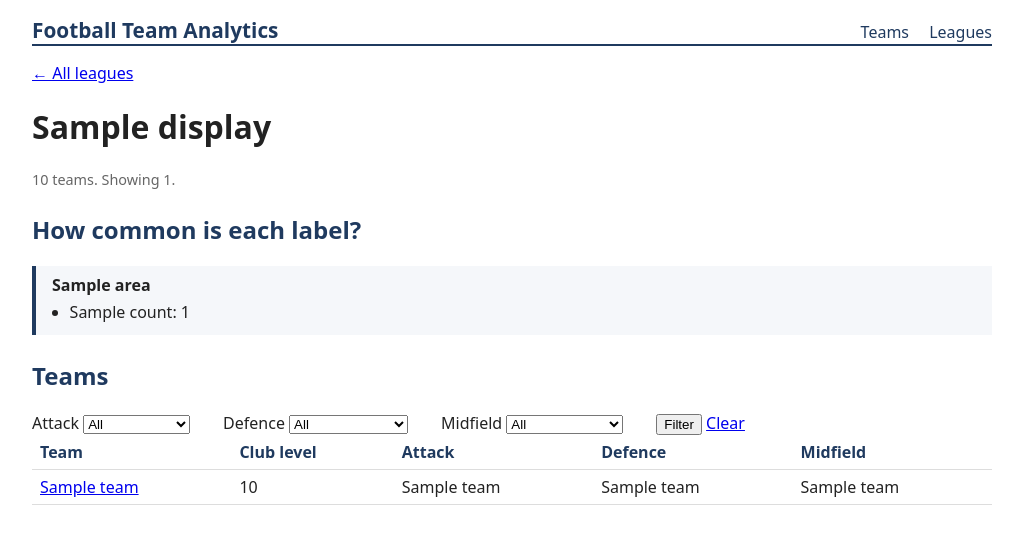
After one commit to TamukaTom/We-need-players, a Django app: template webapp/analytics/templates/analytics/league_detail.html in a window 1280 px wide. The commit adds this page. Shown: the top 544 px of the page, without its empty margins (128-1151 px from the left). Run offline with Django 5.2, Linux system fonts and the light colour scheme; the template is opened without the code that fills it: most values are stand-ins (such as "Sample title", 1, 10 or a date in 2020); data that the repository does not hold is empty.

Commit message:
Add League overview pages with filters and sorting

```diff
--- a/webapp/analytics/models.py
+++ b/webapp/analytics/models.py
@@ -1,4 +1,5 @@
 from django.db import models
+from django.utils.text import slugify
 
 
 class Team(models.Model):
@@ -26,6 +27,11 @@ class Team(models.Model):
         # "eng Premier League" -> "Premier League"
         return self.league.split(" ", 1)[-1]
 
+    @property
+    def league_slug(self):
+        # "Premier League" -> "premier-league", used in web addresses
+        return slugify(self.league_display)
+
 
 class Player(models.Model):
     name = models.CharField(max_length=100)
--- a/webapp/analytics/templates/analytics/base.html
+++ b/webapp/analytics/templates/analytics/base.html
@@ -6,13 +6,16 @@
   <title>{% block title %}Football Team Analytics{% endblock %}</title>
   <style>
     body { font-family: system-ui, sans-serif; max-width: 960px; margin: 0 auto; padding: 1rem; color: #222; }
-    header { border-bottom: 2px solid #1f3a5f; margin-bottom: 1rem; }
+    header { border-bottom: 2px solid #1f3a5f; margin-bottom: 1rem; display: flex; justify-content: space-between; align-items: baseline; }
     header a { color: #1f3a5f; text-decoration: none; font-weight: 700; font-size: 1.3rem; }
+    header nav a { font-size: 1rem; font-weight: 400; margin-left: 1rem; }
     h2 { color: #1f3a5f; margin-top: 1.5rem; }
     .muted { color: #666; font-size: 0.9rem; }
     .card { background: #f5f7fa; border-left: 4px solid #1f3a5f; padding: 0.5rem 1rem; }
+    .card ul { padding-left: 1.1rem; margin: 0.3rem 0; }
     table { border-collapse: collapse; width: 100%; }
     th, td { text-align: left; padding: 6px 8px; border-bottom: 1px solid #ddd; }
+    th a { color: #1f3a5f; text-decoration: none; }
     .bar { background: #e5e8ec; height: 10px; width: 160px; border-radius: 5px; }
     .fill { height: 10px; border-radius: 5px; background: #8a97a8; }
     .fill.strength { background: #2e8b57; }
@@ -22,10 +25,17 @@
     .tag.weakness { background: #f8d7da; color: #8a1f1f; }
     .filters label { margin-right: 1rem; }
     .filters input { width: 4rem; }
+    .filters select { margin-right: 0.8rem; }
+    .grid, .summary { display: grid; grid-template-columns: repeat(auto-fit, minmax(210px, 1fr)); gap: 12px; }
+    .league-card { display: block; padding: 1rem; border: 1px solid #ddd; border-radius: 6px; text-decoration: none; color: #1f3a5f; }
+    .league-card:hover { background: #f5f7fa; }
   </style>
 </head>
 <body>
-  <header><a href="{% url 'team_list' %}">Football Team Analytics</a></header>
+  <header>
+    <a href="{% url 'team_list' %}">Football Team Analytics</a>
+    <nav><a href="{% url 'team_list' %}">Teams</a> <a href="{% url 'league_list' %}">Leagues</a></nav>
+  </header>
   {% block content %}{% endblock %}
 </body>
 </html>
--- /dev/null
+++ b/webapp/analytics/templates/analytics/league_detail.html
@@ -0,0 +1,71 @@
+{% extends "analytics/base.html" %}
+
+{% block title %}{{ league.display }} - Football Team Analytics{% endblock %}
+
+{% block content %}
+<p><a href="{% url 'league_list' %}">&larr; All leagues</a></p>
+<h1>{{ league.display }}</h1>
+<p class="muted">{{ total }} teams. Showing {{ teams|length }}.</p>
+
+<h2>How common is each label?</h2>
+<div class="summary">
+  {% for area, counts in summary %}
+  <div class="card">
+    <strong>{{ area }}</strong>
+    <ul>
+      {% for label, n in counts %}<li>{{ label }}: {{ n }}</li>{% endfor %}
+    </ul>
+  </div>
+  {% endfor %}
+</div>
+
+<h2>Teams</h2>
+<form method="get" class="filters">
+  <input type="hidden" name="sort" value="{{ sort }}">
+  <label>Attack
+    <select name="attack">
+      <option value="">All</option>
+      {% for o in options.attack %}<option value="{{ o }}" {% if o == selected.attack %}selected{% endif %}>{{ o }}</option>{% endfor %}
+    </select>
+  </label>
+  <label>Defence
+    <select name="defence">
+      <option value="">All</option>
+      {% for o in options.defence %}<option value="{{ o }}" {% if o == selected.defence %}selected{% endif %}>{{ o }}</option>{% endfor %}
+    </select>
+  </label>
+  <label>Midfield
+    <select name="midfield">
+      <option value="">All</option>
+      {% for o in options.midfield %}<option value="{{ o }}" {% if o == selected.midfield %}selected{% endif %}>{{ o }}</option>{% endfor %}
+    </select>
+  </label>
+  <button type="submit">Filter</button>
+  <a href="?sort={{ sort }}">Clear</a>
+</form>
+
+<table>
+  <thead>
+    <tr>
+      <th><a href="?{{ base_qs }}&sort=name">Team</a></th>
+      <th><a href="?{{ base_qs }}&sort=level">Club level</a></th>
+      <th><a href="?{{ base_qs }}&sort=attack">Attack</a></th>
+      <th><a href="?{{ base_qs }}&sort=defence">Defence</a></th>
+      <th><a href="?{{ base_qs }}&sort=midfield">Midfield</a></th>
+    </tr>
+  </thead>
+  <tbody>
+    {% for t in teams %}
+    <tr>
+      <td><a href="{% url 'team_report' t.pk %}">{{ t.name }}</a></td>
+      <td>{{ t.strength|floatformat:0 }}</td>
+      <td>{{ t.attack_label }}</td>
+      <td>{{ t.defence_label }}</td>
+      <td>{{ t.midfield_label }}</td>
+    </tr>
+    {% empty %}
+    <tr><td colspan="5">No teams match these filters.</td></tr>
+    {% endfor %}
+  </tbody>
+</table>
+{% endblock %}
--- a/webapp/analytics/urls.py
+++ b/webapp/analytics/urls.py
@@ -5,4 +5,6 @@ from . import views
 urlpatterns = [
     path("", views.team_list, name="team_list"),
     path("team/<int:pk>/", views.team_report, name="team_report"),
+    path("leagues/", views.league_list, name="league_list"),
+    path("league/<slug:slug>/", views.league_detail, name="league_detail"),
 ]
```
Also changed, not shown: webapp/analytics/templates/analytics/league_list.html (added, +13 -0 lines), webapp/analytics/templates/analytics/team_report.html (+2 -36 lines), webapp/analytics/views.py (+67 -0 lines).
